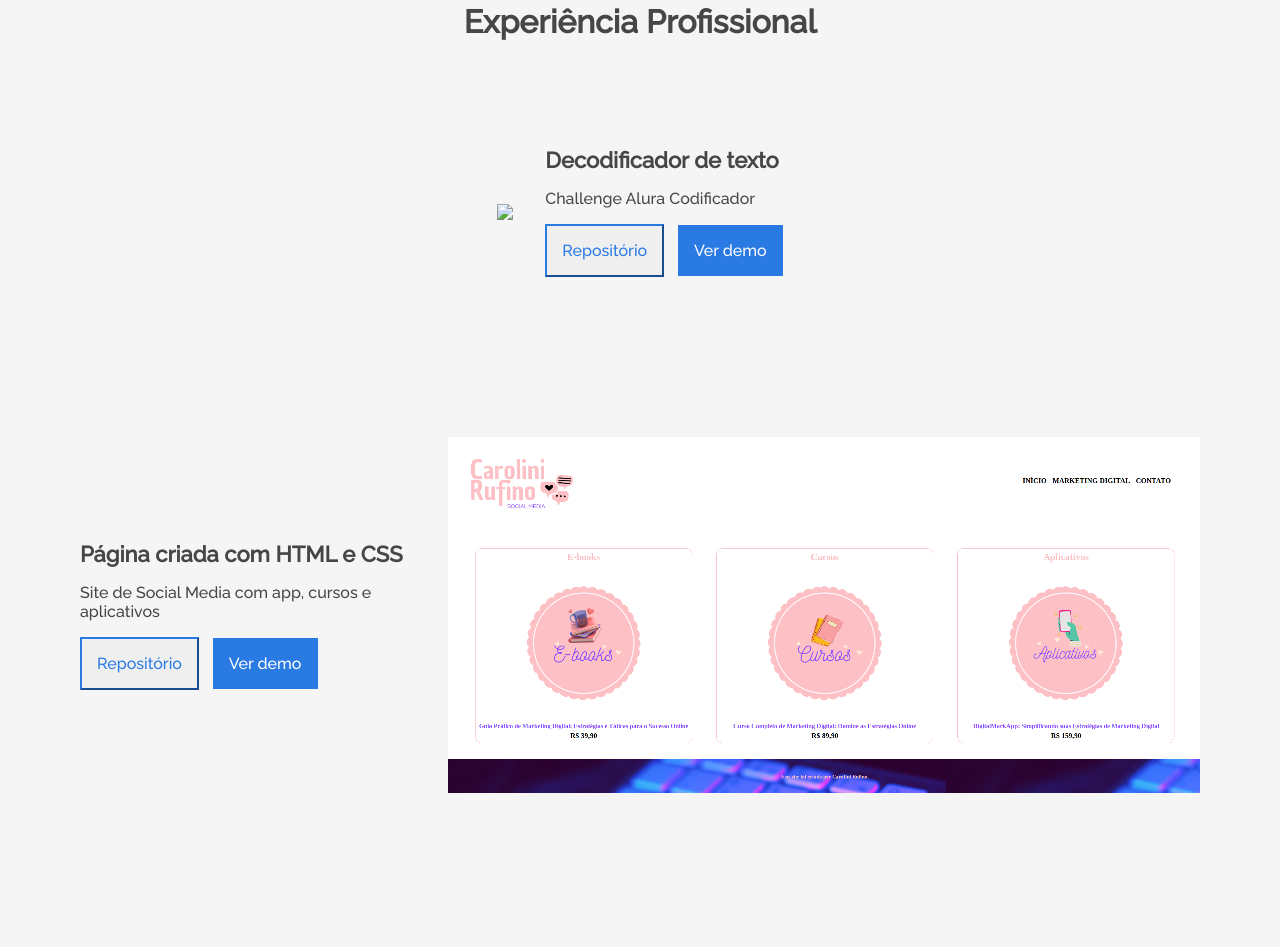
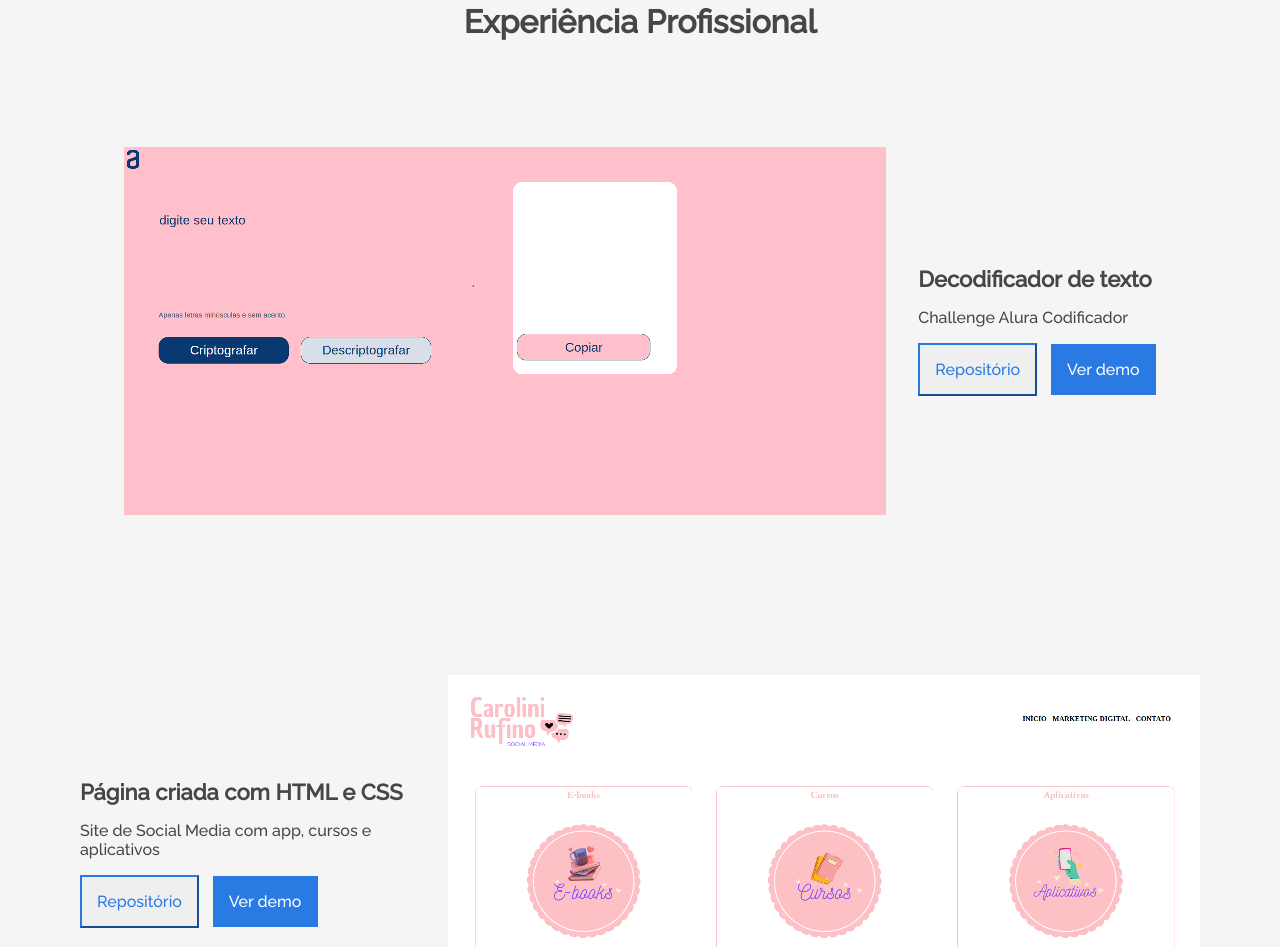
Before and after one commit to carolinirufino/portfolio, a plain HTML site: page index.html in a window 1280 px wide. Shown: the part 2299-3246 px from the top of the page. Drawn offline with Linux system fonts and the light colour scheme.

Commit message:
Update index.html

```diff
--- a/index.html
+++ b/index.html
@@ -165,7 +165,7 @@
         <h2 class="experience__section__title" id="xp">Experiência Profissional</h2>
         <div class="experiencie__box1">
             <!-- Insira a logo/captura de seu projeto/trabalho -->
-            <img class="experience__img" src="./img/decodificador.png">
+            <img class="experience__img" src="decodificador.png">
             <div class="experience__info"
                 <h2 class="experience__title">Decodificador de texto</h2>
                 <h3 class="experience__text">Challenge Alura Codificador</h3>
```
